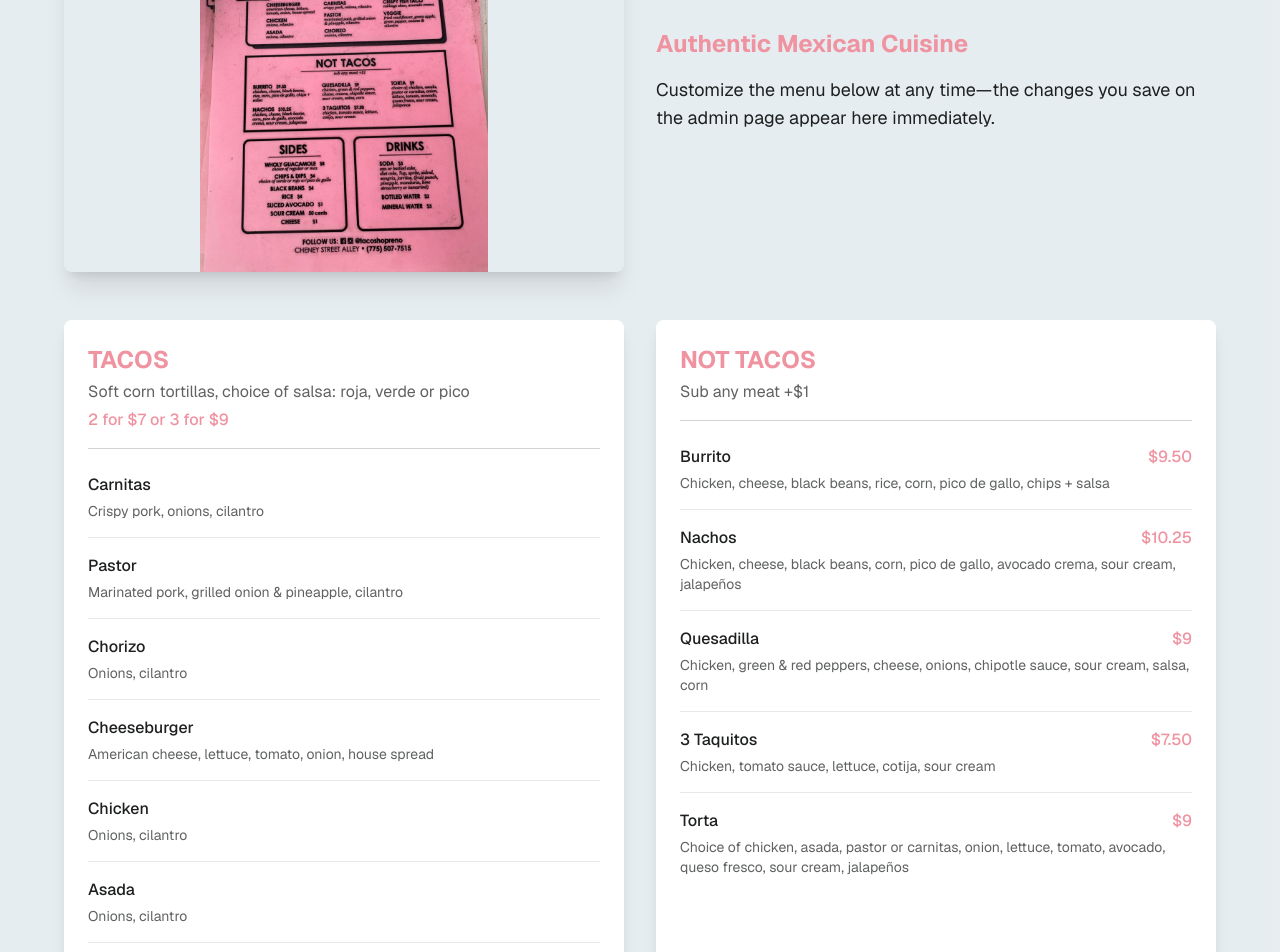
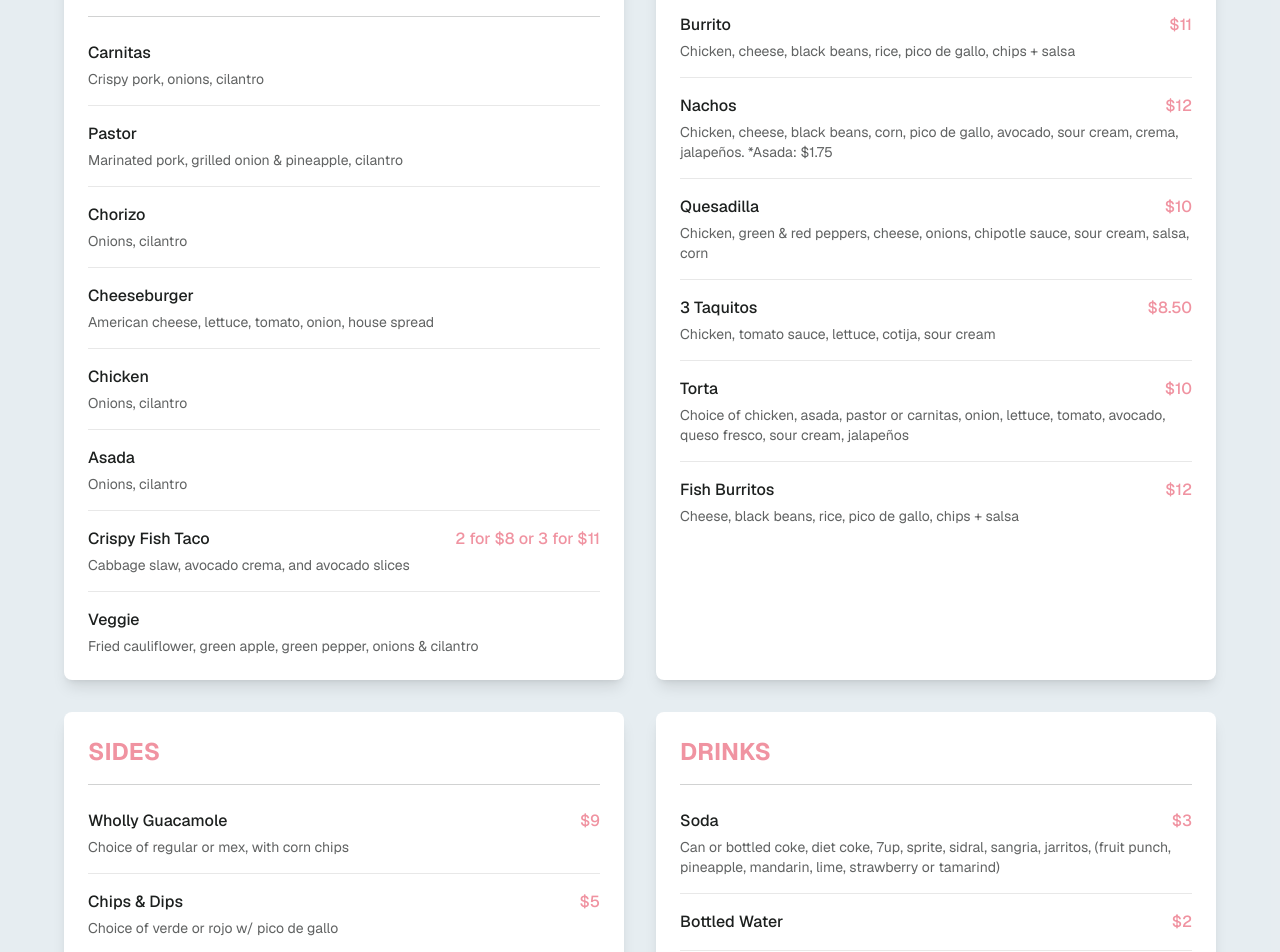
Before and after one commit to kylewhirl/tacoshopreno, a Next.js app: page / in a window 1280 px wide. Shown: the part 1940-2892 px from the top of the page. Built offline with nearby package versions, Linux system fonts and the light colour scheme; no server answers.

Commit message:
Fix fish taco pricing

```diff
--- a/components/home-content.tsx
+++ b/components/home-content.tsx
@@ -86,18 +86,6 @@ export default function HomeContent({ initialContent }: HomeContentProps) {
             Our <span className="text-coral">Menu</span>
           </h2>
 
-          <div className="grid md:grid-cols-2 gap-8 mb-12">
-            <div className="relative h-96 rounded-lg overflow-hidden shadow-xl">
-              <Image src="/images/menu.jpeg" alt="Taco Shop Menu" fill className="object-contain" />
-            </div>
-            <div className="flex flex-col justify-center">
-              <h3 className="text-2xl font-bold text-coral mb-4">Authentic Mexican Cuisine</h3>
-              <p className="text-lg text-dark">
-                Customize the menu below at any time—the changes you save on the admin page appear here immediately.
-              </p>
-            </div>
-          </div>
-
           <MenuDisplay sections={menu.sections} />
         </div>
       </section>
--- a/menu.json
+++ b/menu.json
@@ -35,7 +35,7 @@
       {
         "title": "TACOS",
         "description": "Soft corn tortillas, choice of salsa: roja, verde or pico",
-        "pricing": "2 for $7 or 3 for $9",
+        "pricing": "No mix & match · 2 for $7 or 3 for $10",
         "items": [
           { "name": "Carnitas", "description": "Crispy pork, onions, cilantro" },
           { "name": "Pastor", "description": "Marinated pork, grilled onion & pineapple, cilantro" },
@@ -43,7 +43,7 @@
           { "name": "Cheeseburger", "description": "American cheese, lettuce, tomato, onion, house spread" },
           { "name": "Chicken", "description": "Onions, cilantro" },
           { "name": "Asada", "description": "Onions, cilantro" },
-          { "name": "Crispy Fish Taco", "description": "Cabbage slaw, avocado crema" },
+          { "name": "Crispy Fish Taco", "price": "2 for $8 or 3 for $11", "description": "Cabbage slaw, avocado crema, and avocado slices" },
           { "name": "Veggie", "description": "Fried cauliflower, green apple, green pepper, onions & cilantro" }
         ]
       },
@@ -53,41 +53,47 @@
         "items": [
           {
             "name": "Burrito",
-            "price": "$9.50",
-            "description": "Chicken, cheese, black beans, rice, corn, pico de gallo, chips + salsa"
+            "price": "$11",
+            "description": "Chicken, cheese, black beans, rice, pico de gallo, chips + salsa"
           },
           {
             "name": "Nachos",
-            "price": "$10.25",
-            "description": "Chicken, cheese, black beans, corn, pico de gallo, avocado crema, sour cream, jalapeños"
+            "price": "$12",
+            "description": "Chicken, cheese, black beans, corn, pico de gallo, avocado, sour cream, crema, jalapeños. *Asada: $1.75"
           },
           {
             "name": "Quesadilla",
-            "price": "$9",
+            "price": "$10",
             "description": "Chicken, green & red peppers, cheese, onions, chipotle sauce, sour cream, salsa, corn"
           },
           {
             "name": "3 Taquitos",
-            "price": "$7.50",
+            "price": "$8.50",
             "description": "Chicken, tomato sauce, lettuce, cotija, sour cream"
           },
           {
             "name": "Torta",
-            "price": "$9",
+            "price": "$10",
             "description": "Choice of chicken, asada, pastor or carnitas, onion, lettuce, tomato, avocado, queso fresco, sour cream, jalapeños"
+          },
+          {
+            "name": "Fish Burritos",
+            "price": "$12",
+            "description": "Cheese, black beans, rice, pico de gallo, chips + salsa"
           }
         ]
       },
       {
         "title": "SIDES",
         "items": [
-          { "name": "Wholly Guacamole", "price": "$8", "description": "Choice of regular or mex" },
-          { "name": "Chips & Dips", "price": "$4", "description": "Choice of verde or rojo w/pico de gallo" },
-          { "name": "Black Beans", "price": "$4" },
-          { "name": "Rice", "price": "$4" },
-          { "name": "Sliced Avocado", "price": "$1" },
-          { "name": "Sour Cream", "price": "50 cents" },
-          { "name": "Cheese", "price": "$1" }
+          { "name": "Wholly Guacamole", "price": "$9", "description": "Choice of regular or mex, with corn chips" },
+          { "name": "Chips & Dips", "price": "$5", "description": "Choice of verde or rojo w/ pico de gallo" },
+          { "name": "Black Beans", "price": "$5" },
+          { "name": "Rice", "price": "$5" },
+          { "name": "Sliced Avocado", "price": "$1.75" },
+          { "name": "Sour Cream", "price": "$1.00" },
+          { "name": "Cheese", "price": "$1.50" },
+          { "name": "Grill Peppers", "price": "$1.50" }
         ]
       },
       {
```
